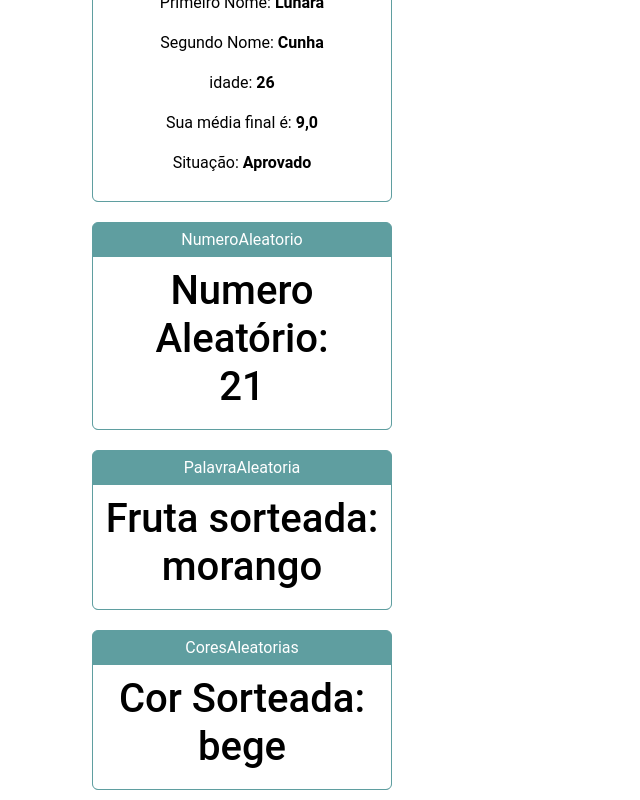
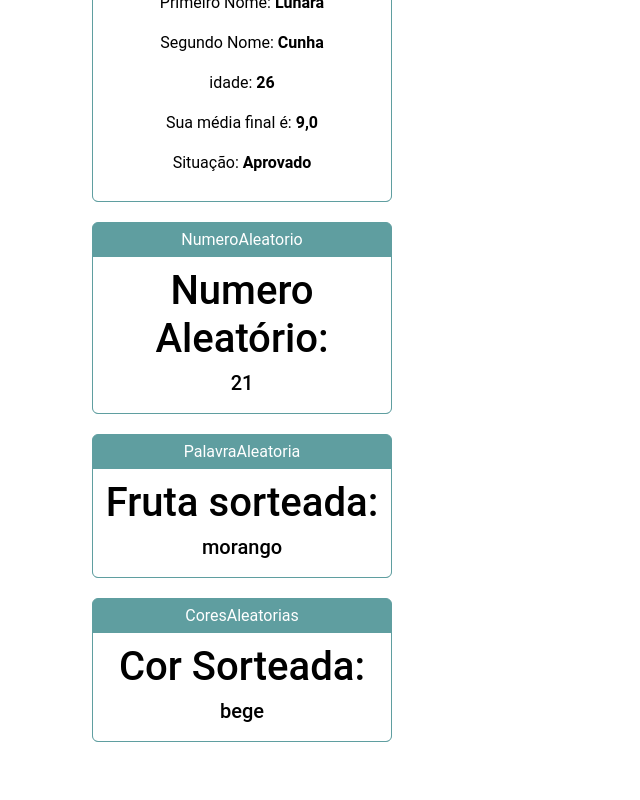
Before and after one commit to lcunha957/DS402_InternetIII, a React (Create React App) app in the folder Proj1-React-app/: page / in a window 1280 px wide. Shown: the part 368-1168 px from the top of the page, without its empty margins (0-640 px from the left). After the commit the page ends 1120 px from the top, so only its background shows below. Built offline with nearby package versions, Linux system fonts and the light colour scheme.

Commit message:
espaçamentos de divs
.

```diff
--- a/Proj1-React-app/src/App.js
+++ b/Proj1-React-app/src/App.js
@@ -15,10 +15,10 @@ export default function App(props) {
       <div className="cards">
         <div class= "container">
           <div class="row">
-            <div class = "col-md-10">
+            <div class = "col-lg-10">
             <Card align-items="left" titulo="Exemplo01"> <Exemplo01 PrimeiroNome="Lunara" SegundoNome="Cunha" idade="26" nota ="9,0" resultado= "Aprovado"></Exemplo01></Card>
             </div>
-          <div class= "col-md-10">
+          <div class= "col-lg-10">
           <Card align-items="center"titulo="NumeroAleatorio"><NumeroAleatorio min={20} max={40}></NumeroAleatorio> </Card>
           </div>
         </div>
--- a/Proj1-React-app/src/components/CoresAleatorias.js
+++ b/Proj1-React-app/src/components/CoresAleatorias.js
@@ -14,7 +14,7 @@ export default function CoresAleatorias(props) {
     console.log("cor sorteada:" +estojo);
    return(
        <div>
-           <h1> Cor Sorteada:<br/> {estojo}</h1>
+           <h1> Cor Sorteada:<br/></h1><h5>{estojo}</h5>
        </div>
    );
 }
--- a/Proj1-React-app/src/components/NumeroAleatorio.js
+++ b/Proj1-React-app/src/components/NumeroAleatorio.js
@@ -6,7 +6,7 @@ export default function NumeroAleatorio(props) {
     console.log("num=" + num);
    return(
        <div>
-           <h1> Numero Aleatório:<br/> {num}</h1>
+           <h1> Numero Aleatório:<br/></h1><h5>{num}</h5>
        </div>
    );
 }
--- a/Proj1-React-app/src/components/PalavraAleatoria.js
+++ b/Proj1-React-app/src/components/PalavraAleatoria.js
@@ -20,7 +20,7 @@ export default function PalavraAleatoria(props) {
 
   return(
       <div>
-          <h1> Fruta sorteada:<br/>{frutaDeFeira}</h1>
+          <h1> Fruta sorteada:<br/></h1><h5>{frutaDeFeira}</h5>
       </div>
   )
 }
```
